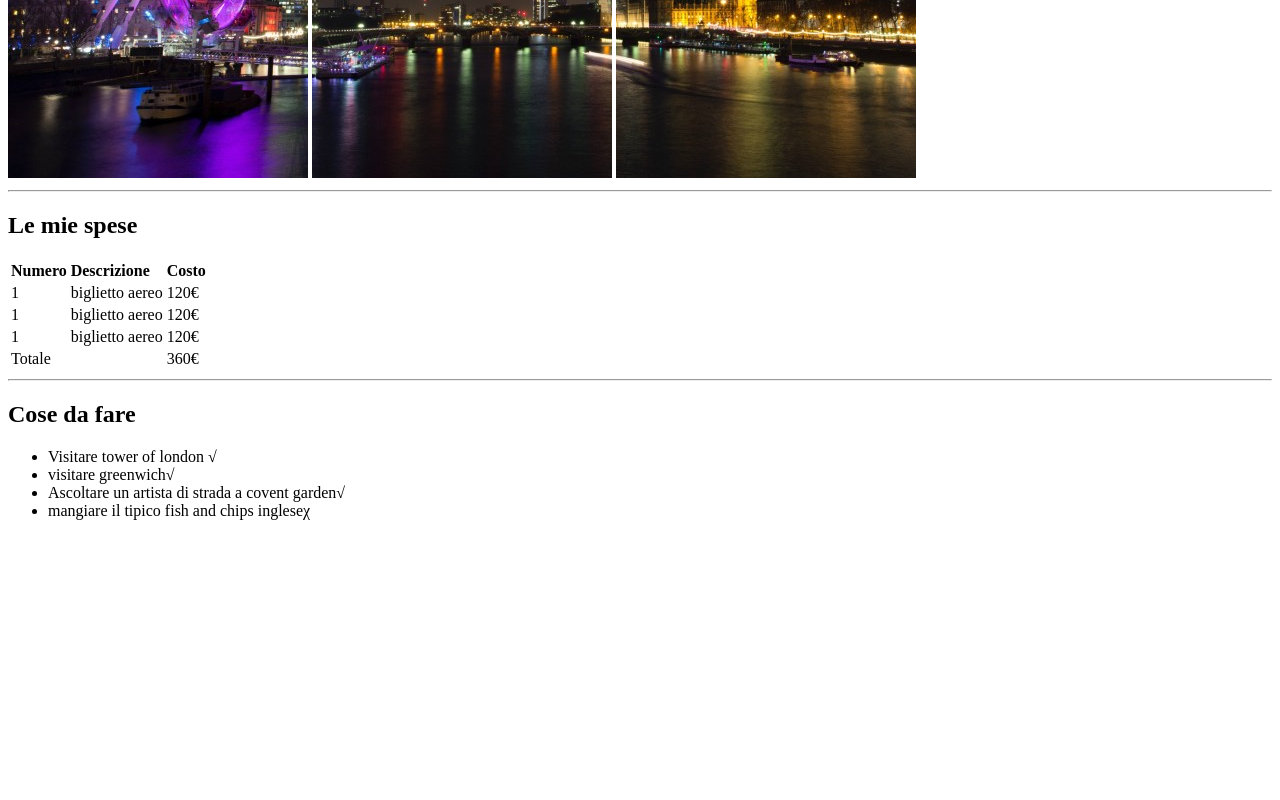
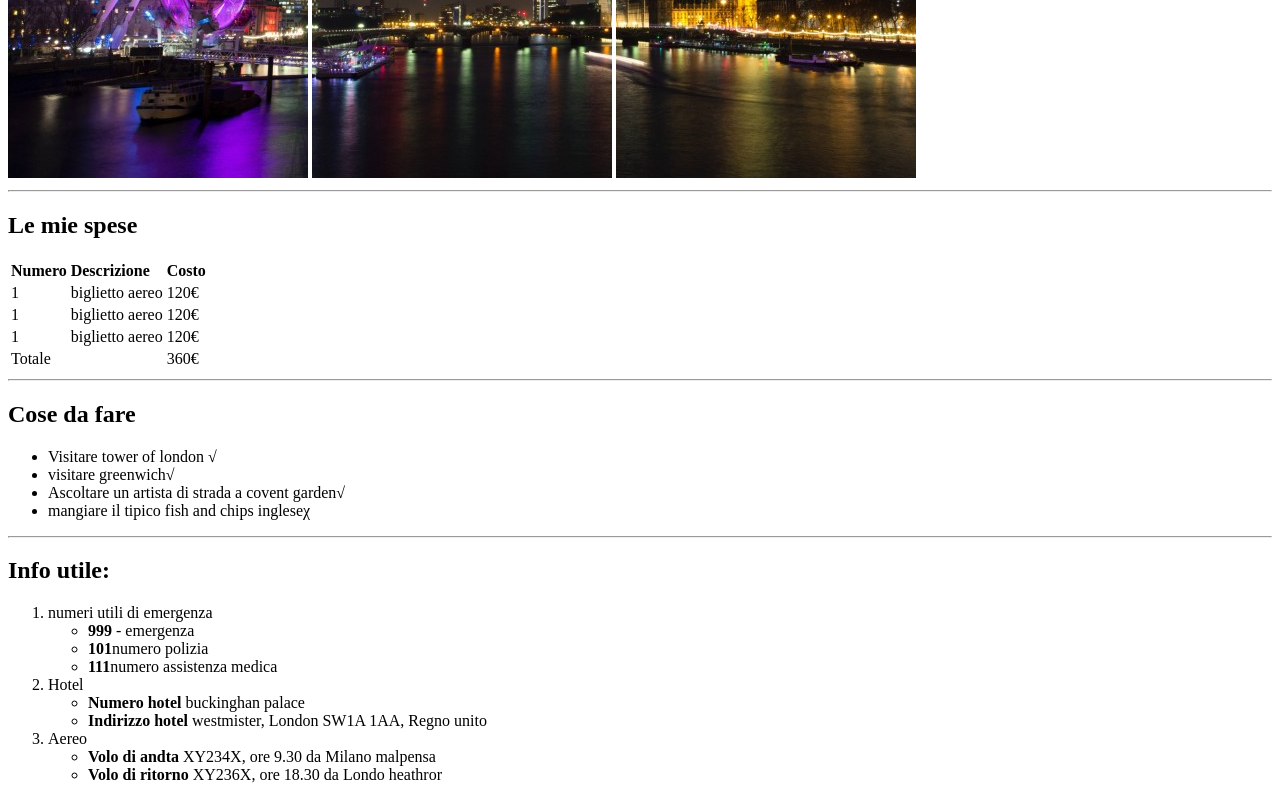
Before and after one commit to FernandoDerentiis/html-london-trip-1, a plain HTML site: page index.html in a window 1280 px wide. Shown: the part 502-1302 px from the top of the page. Before the commit the page ends 1038 px from the top, so only its background shows below. Drawn offline with Linux system fonts and the light colour scheme.

Commit message:
fine lista ordinata

```diff
--- a/index.html
+++ b/index.html
@@ -82,6 +82,51 @@
     </div>
        <!--fine lista puntata-->
 
+       <hr>
+
+       <!--inizio lista numerata-->
+
+    <div>
+        <h2>Info utile:</h2>
+
+        <ol>
+            <li>
+                numeri utili di emergenza
+
+                <ul>
+                    <li><strong>999</strong> - emergenza</li>
+                    <li><strong>101</strong>numero polizia</li>
+                    <li><strong>111</strong>numero assistenza medica</li>
+                </ul>
+            </li>
+
+
+            <li>
+                Hotel
+
+                <ul>
+                    <li><strong>Numero hotel</strong> buckinghan palace </li>
+                    <li><strong>Indirizzo hotel</strong> westmister, London SW1A 1AA, Regno unito</li>
+
+                </ul>
+            </li>
+
+
+            <li>
+               Aereo
+                <ul>
+                    <li><strong>Volo di andta</strong> XY234X, ore 9.30 da Milano malpensa </li>
+                    <li><strong>Volo di ritorno</strong> XY236X, ore 18.30 da Londo heathror</li>
+
+                </ul>
+            </li>
+
+        </ol>
+
+    </div>
+<!--fine lista ordinata-->
+
+
 
   </main>
     <footer>
```
